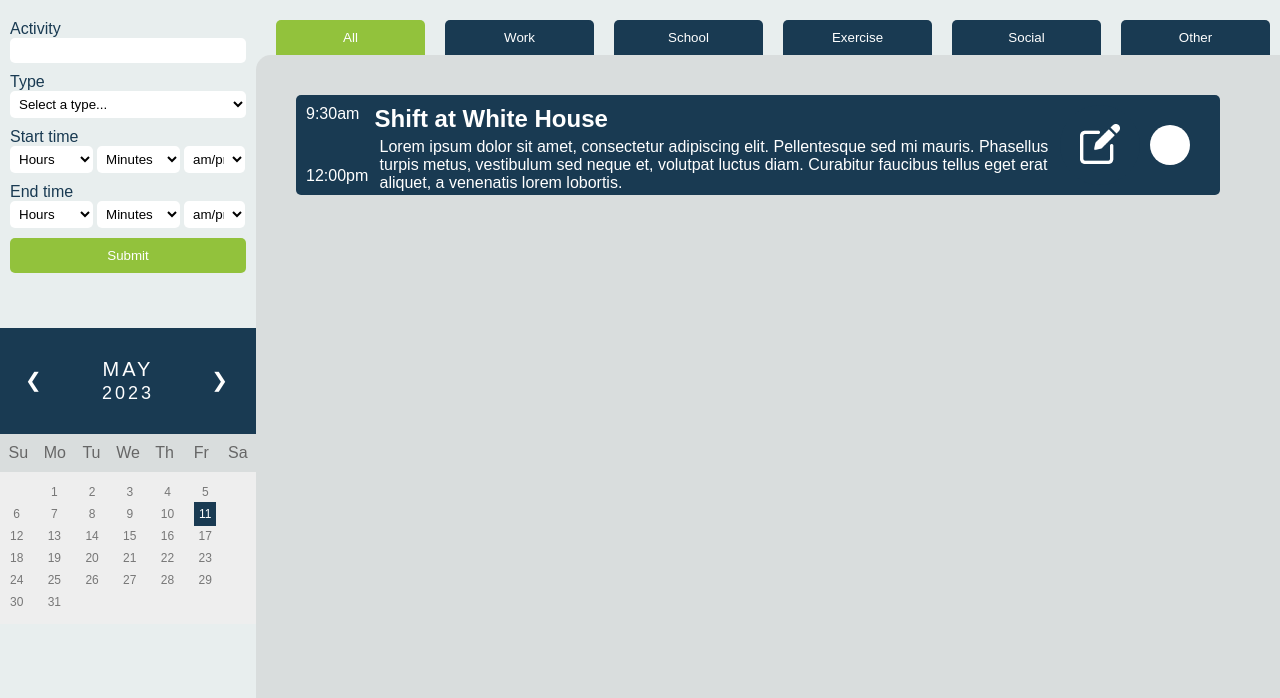
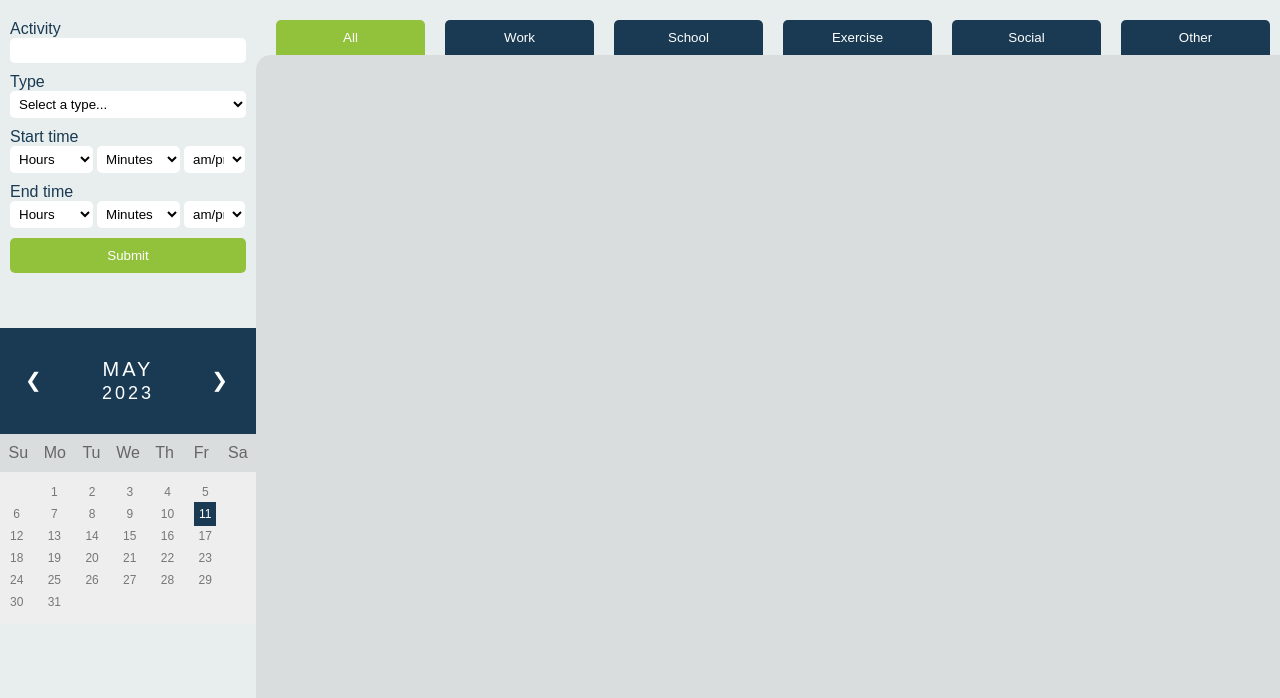
Before and after one commit to Tehila03/Project-1, a plain HTML site: page index.html in a window 1280 px wide. Shown: the part 102-800 px from the top of the page. Drawn offline with nearby package versions, Linux system fonts and the light colour scheme; no server answers.

Commit message:
got rid of all activities

```diff
--- a/index.html
+++ b/index.html
@@ -179,25 +179,6 @@
             </nav>
             <div id="workflow">
                 <div id="timeslots">
-                    <div class="activity">
-                        <div class="timeLength">
-                            <p class="start">9:30am</p>
-                            <p class="end">12:00pm</p>
-                        </div>
-                        <div class="title">
-                            <h2>Shift at White House</h2>
-                            <p> Lorem ipsum dolor sit amet, consectetur adipiscing elit. Pellentesque sed mi mauris.
-                                Phasellus turpis metus, vestibulum sed neque et, volutpat luctus diam. Curabitur
-                                faucibus tellus eget erat aliquet, a venenatis lorem lobortis.</p>
-                        </div>
-                        <button class="edit">
-                            <img src="assets/images/edit.png">
-                        </button>
-                        <label class="container">
-                            <input type="checkbox">
-                            <span class="checkmark"></span>
-                        </label>
-                    </div>
                 </div>
             </div>
         </main>
```
